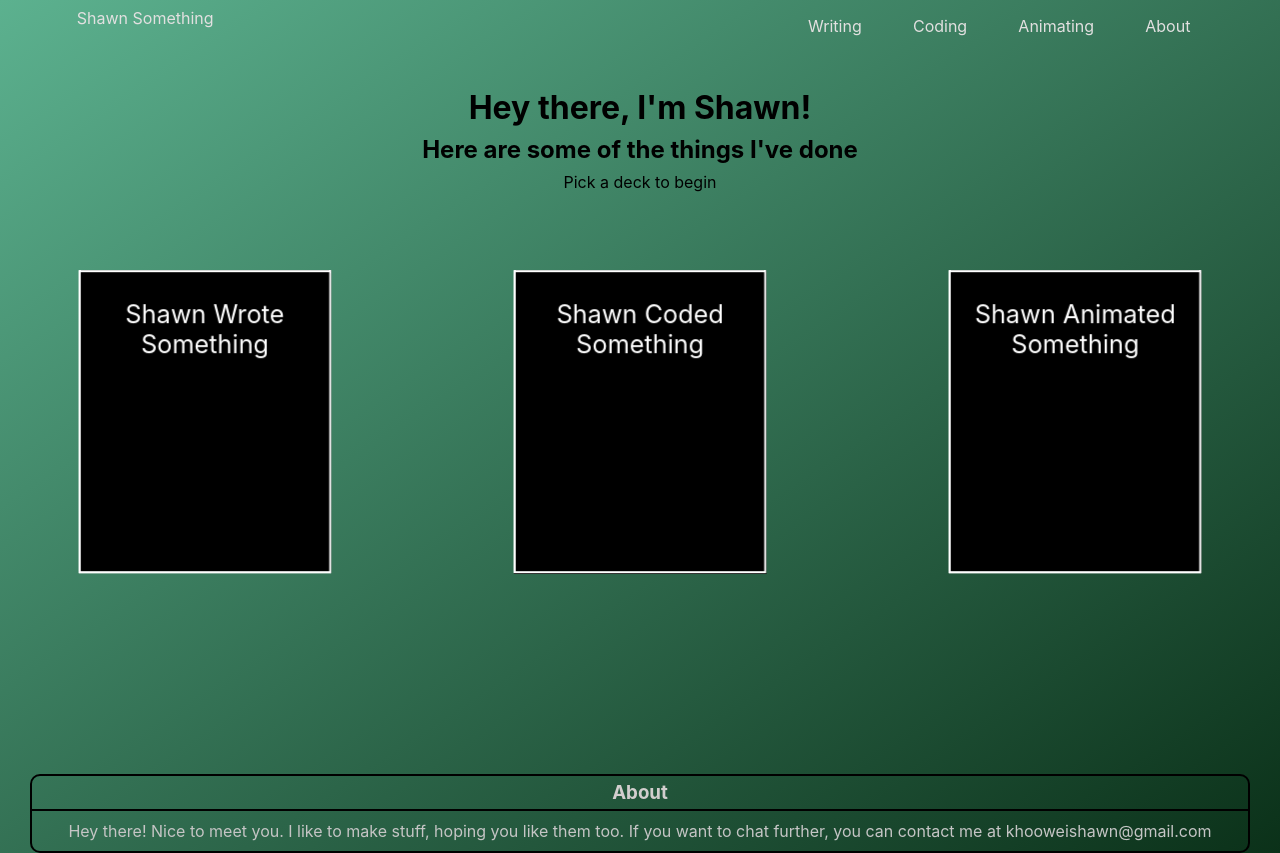
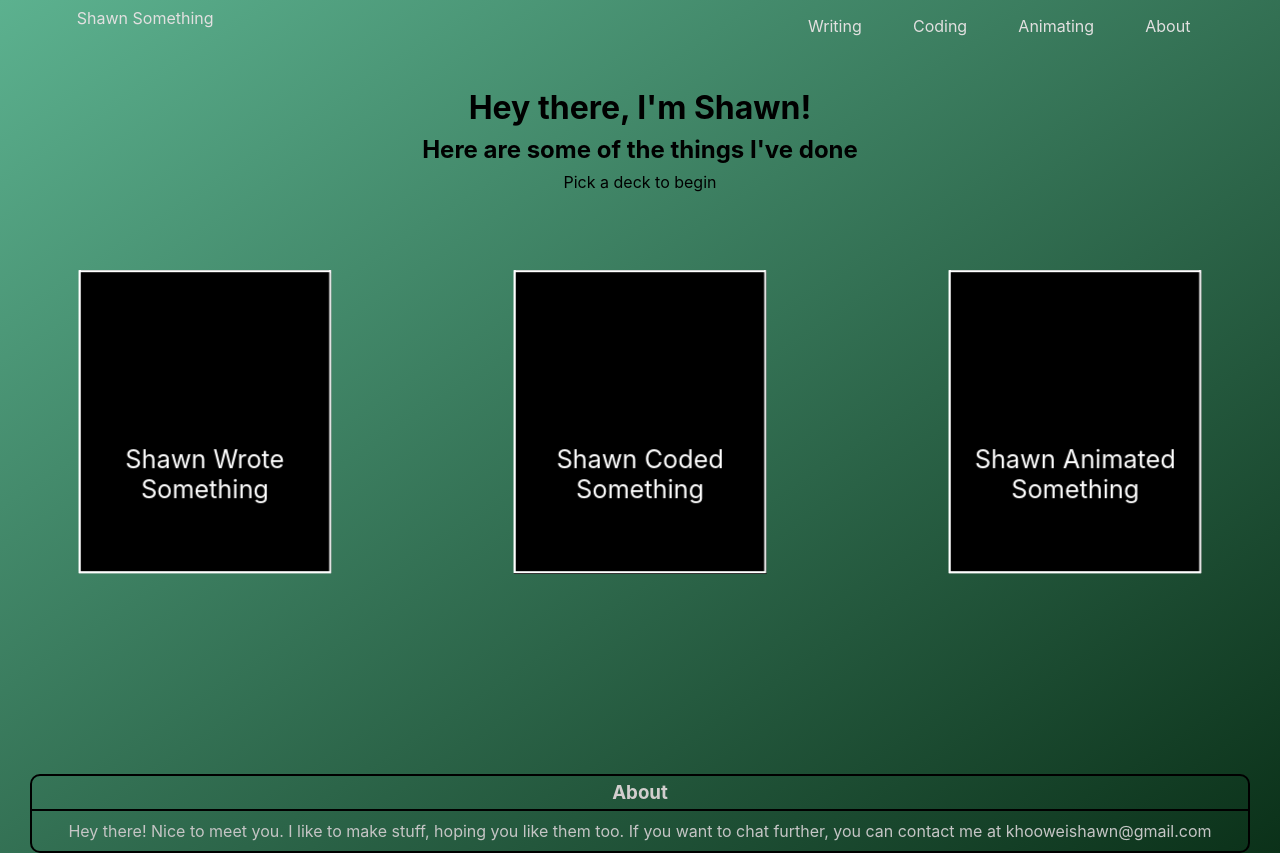
Before and after one commit to ShawnSomething/card-deck, a React (Create React App) app: page / in a window 1280 px wide. Built offline with nearby package versions, Linux system fonts and the light colour scheme.

Commit message:
text alignment again

```diff
--- a/src/App.css
+++ b/src/App.css
@@ -107,7 +107,8 @@
   position: relative;
   bottom: 0;
   left: 0;
-  transform: translateY(10%);
+  transform: translateY(250%);
+  z-index: 6;
 }
 
 #back {
```
